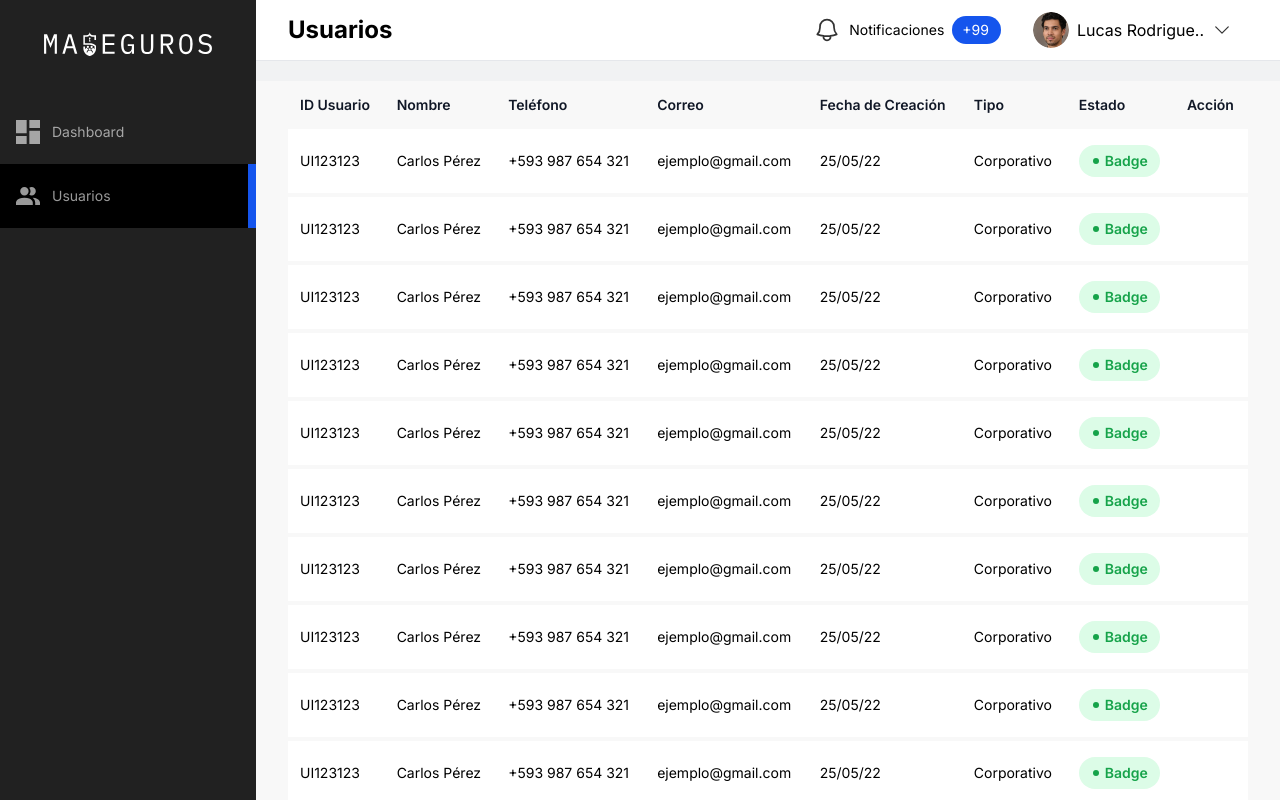
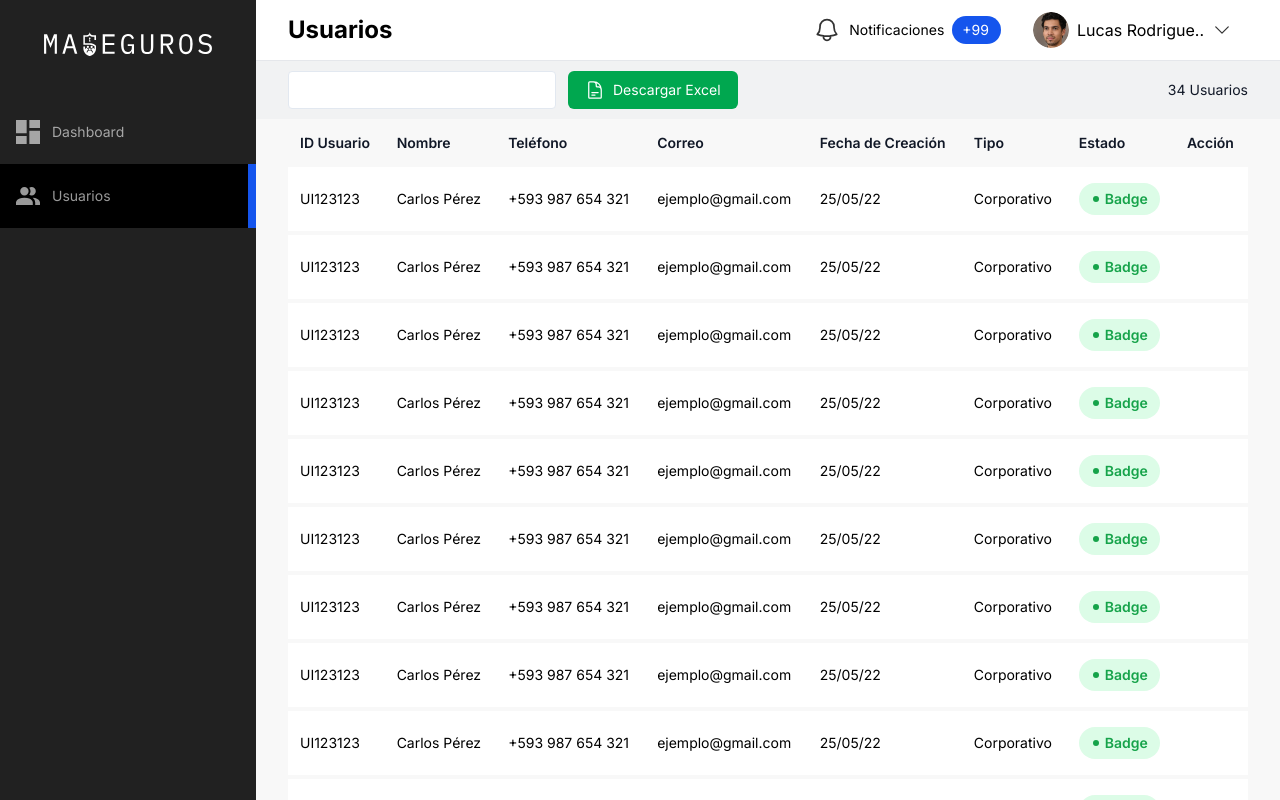
Before and after one commit to Aniket-IN/seguros-template, a Next.js app: page /users in a window 1280 px wide. Built offline with nearby package versions, Linux system fonts and the light colour scheme.

Commit message:
Input group added

```diff
--- /dev/null
+++ b/components/utility/InputGroup.js
@@ -0,0 +1,95 @@
+import { createContext, createElement, useContext } from "react";
+
+const InputGroupContext = createContext();
+
+const InputGroup = ({
+  as = "div",
+  isInvalid = false,
+  prepend = false,
+  append = false,
+  className = "",
+  ...props
+}) => {
+  return (
+    <InputGroupContext.Provider value={{ isInvalid, prepend, append }}>
+      {createElement(as, {
+        className: `w-full flex-row flex items-stretch ${className}`,
+        ...props,
+      })}
+    </InputGroupContext.Provider>
+  );
+};
+
+InputGroup.Prepend = ({ as = "div", className = "", ...props }) => {
+  return createElement(as, {
+    className: `
+      rounded-l overflow-hidden flex-grow flex-shrink-0 border-[#e2e8f0] border border-r-0
+      ${className}
+    `,
+    ...props,
+  });
+};
+
+InputGroup.Append = ({ as = "div", className = "", ...props }) =>
+  createElement(as, {
+    className: `rounded-r overflow-hidden flex-grow flex-shrink-0 border-[#e2e8f0] border border-l-0 ${className}`,
+    ...props,
+  });
+
+InputGroup.Input = ({
+  as = "input",
+  className = "",
+  type = "text",
+  ...props
+}) => {
+  const { isInvalid, prepend, append } = useContext(InputGroupContext);
+
+  return createElement(as, {
+    className: `
+      ${isInvalid ? "border-red-600" : ""}
+      ${prepend ? "rounded-r" : ""}
+      ${append ? "rounded-l" : ""}
+      ${!append && !prepend ? "rounded" : ""}
+      px-4 py-1.5 w-full border border-[#e2e8f0]
+      outline-none focus:ring-1
+      focus:ring-primary focus:border-primary
+      ${className}`,
+    ...props,
+  });
+};
+
+InputGroup.Textarea = ({ as = "textarea", className = "", ...props }) => {
+  const { isInvalid, prepend, append } = useContext(InputGroupContext);
+  // transition ease-in-out duration-300
+  // focus:border-primary focus:border-2
+  return createElement(as, {
+    className: `
+      ${isInvalid ? "border-red-600" : ""}
+      ${prepend ? "rounded-r" : ""}
+      ${append ? "rounded-l" : ""}
+      ${!append && !prepend ? "rounded" : ""}
+      px-4 py-2 w-full border border-[#e2e8f0]
+      focus:outline-none focus:ring-1
+      focus:ring-primary focus:border-primary
+      ${className}`,
+    ...props,
+  });
+};
+
+InputGroup.Label = ({ as = "label", className = "", ...props }) =>
+  createElement(as, {
+    className: `flex mb-3 text-opacity-70 text-black text-sm cursor-pointer leading-none font-normal ${className}`,
+    ...props,
+  });
+
+InputGroup.Error = ({ as = "div", error = null, className = "", ...props }) =>
+  error
+    ? createElement(as, {
+      className: `text-sm text-red-600 mt-1 ${className}`,
+      children: error,
+      ...props,
+    })
+    : null;
+
+export { InputGroup };
+export default InputGroup;
--- a/pages/users/index.js
+++ b/pages/users/index.js
@@ -1,13 +1,35 @@
 import React from 'react'
 import Admin from "@/components/layouts/Admin"
 import UsersTable from "@/components/users/UsersTable"
+import { ChevronDownIcon } from "@heroicons/react/20/solid"
+import { DocumentTextIcon } from "@heroicons/react/24/outline"
+import InputGroup from "@/components/utility/InputGroup"
 
 const Users = () => {
   return (
     <Admin pageTitle="Usuarios" headerTitle="Usuarios">
       <div className="bg-neutral">
-        <div className="container-padding py-2.5 space-y-2 lg:space-y-0 lg:flex items-center justify-end gap-3">
+        <div className="container-padding py-2.5 space-y-2 lg:space-y-0 lg:flex items-center gap-3">
+          <div className="flex items-center gap-3">
+            <div>
+              <InputGroup>
+                <InputGroup.Input
+                  id="search"
+                  type="search"
+                  name="search"
+                />
+              </InputGroup>
+            </div>
 
+            <button
+              type="button"
+              className="self-stretch w-1/2 sm:w-auto sm:min-w-[150px] gap-2 inline-flex items-center px-2 sm:px-4 py-2 border border-transparent text-sm leading-4 font-normal rounded-md focus:outline-none bg-success text-white"
+            >
+              <DocumentTextIcon className="w-5 h-5" />
+              Descargar Excel
+            </button>
+          </div>
+          <div className="text-gray-900 text-sm text-right ml-auto">34 Usuarios</div>
         </div>
       </div>
 
```
